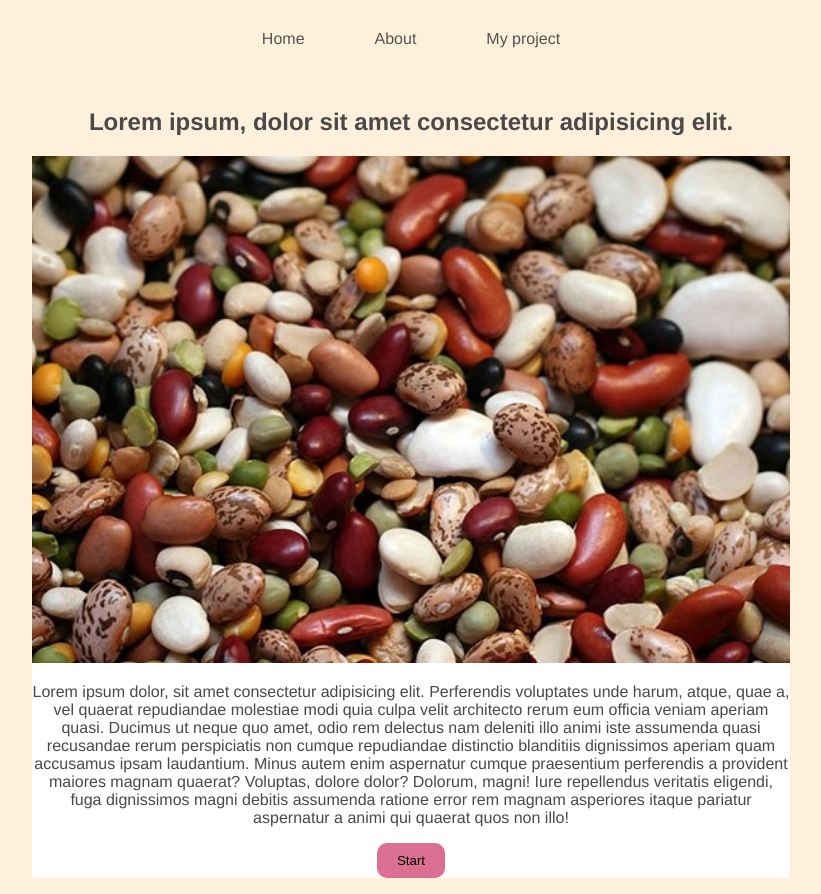
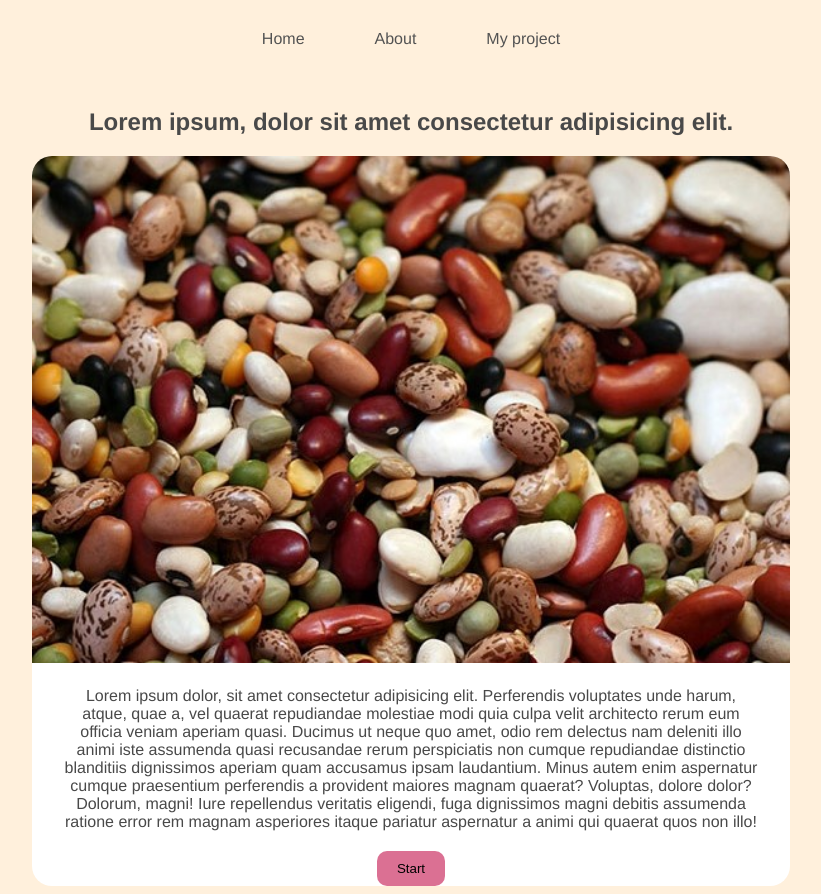
Before and after one commit to ashleycao12/my-website, a Vue app: page /quiz in a window 1280 px wide. Shown: the whole page, without its empty margins (229-1050 px from the left). Built offline with nearby package versions, Linux system fonts and the light colour scheme.

Commit message:
minor changes to style and content

```diff
--- a/src/assets/global.css
+++ b/src/assets/global.css
@@ -12,9 +12,15 @@ body {
   background-color: rgb(255, 255, 255);
   overflow: hidden;
 }
+div {
+  border-radius: 20px;
+}
 img {
   width: 100%;
   height: auto;
+}
+p {
+  margin: 20px 30px;
 }
 button:hover {
   cursor: pointer;
--- a/src/assets/quiz/question-list.json
+++ b/src/assets/quiz/question-list.json
@@ -12,7 +12,7 @@
   },
   {
     "weight":"1.1",
-    "text":"Qui aliqua consectetur pariatur ea ea magna tempor minim quis id ex cupidatat cupidatat excepteur.",
+    "text":"Qui aliqua consectetur pariatur ea ea magna tempor minim quis id",
     "options":[{
       "association" : "Soya bean",
       "text": "Magna minim aliquip nostrud anim excepteur ad adipisicing nostrud."
--- a/src/components/quiz/QuizResult.vue
+++ b/src/components/quiz/QuizResult.vue
@@ -30,8 +30,7 @@ export default {
 
 <style>
 .resultImg {
-  width: 100%;
-  height: auto;
+
 
 }
 </style>
--- a/src/views/About.vue
+++ b/src/views/About.vue
@@ -12,9 +12,5 @@ export default {
 </script>
 
 <style>
-  .content {
-    height: 900px;
-    margin: 0 250px;
-    background-color: rgb(109, 109, 109);
-  }
+
 </style>
```
Also changed, not shown: src/assets/reaction-game/thumbnail.png (added).
